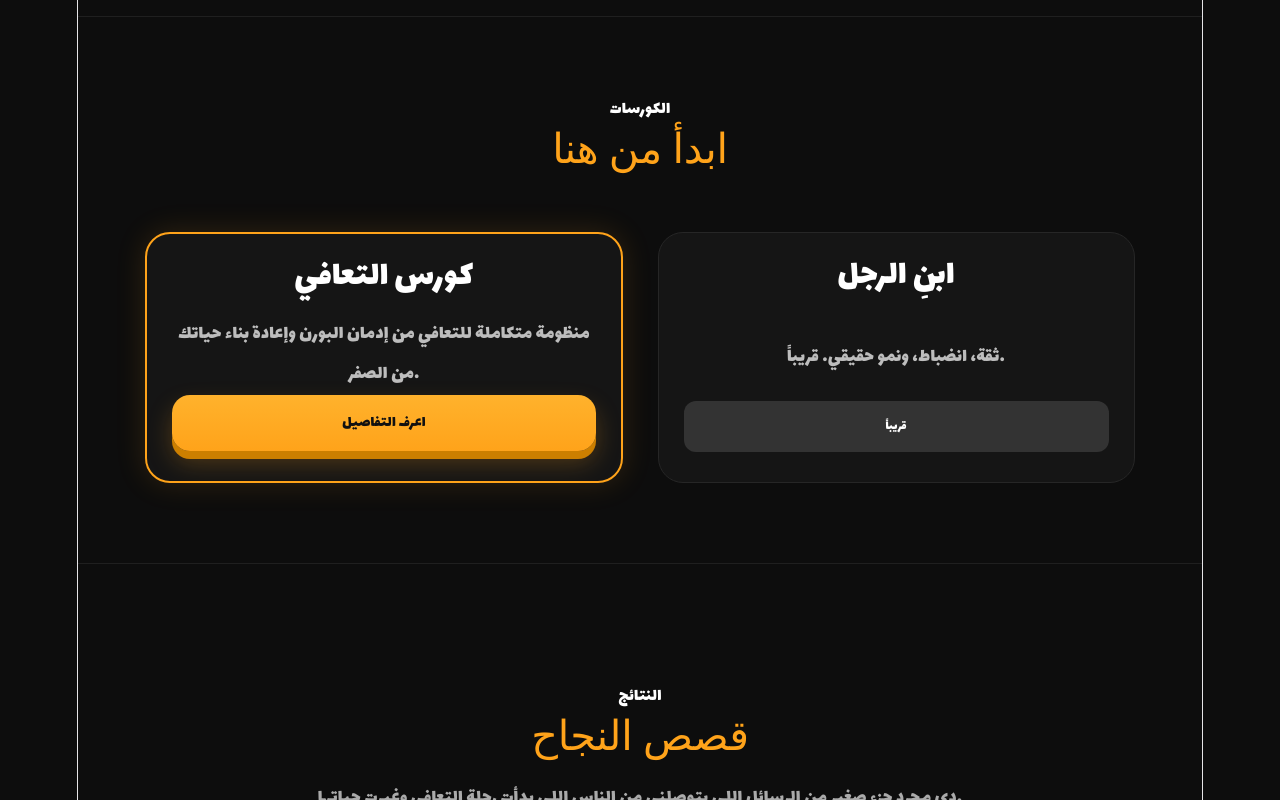
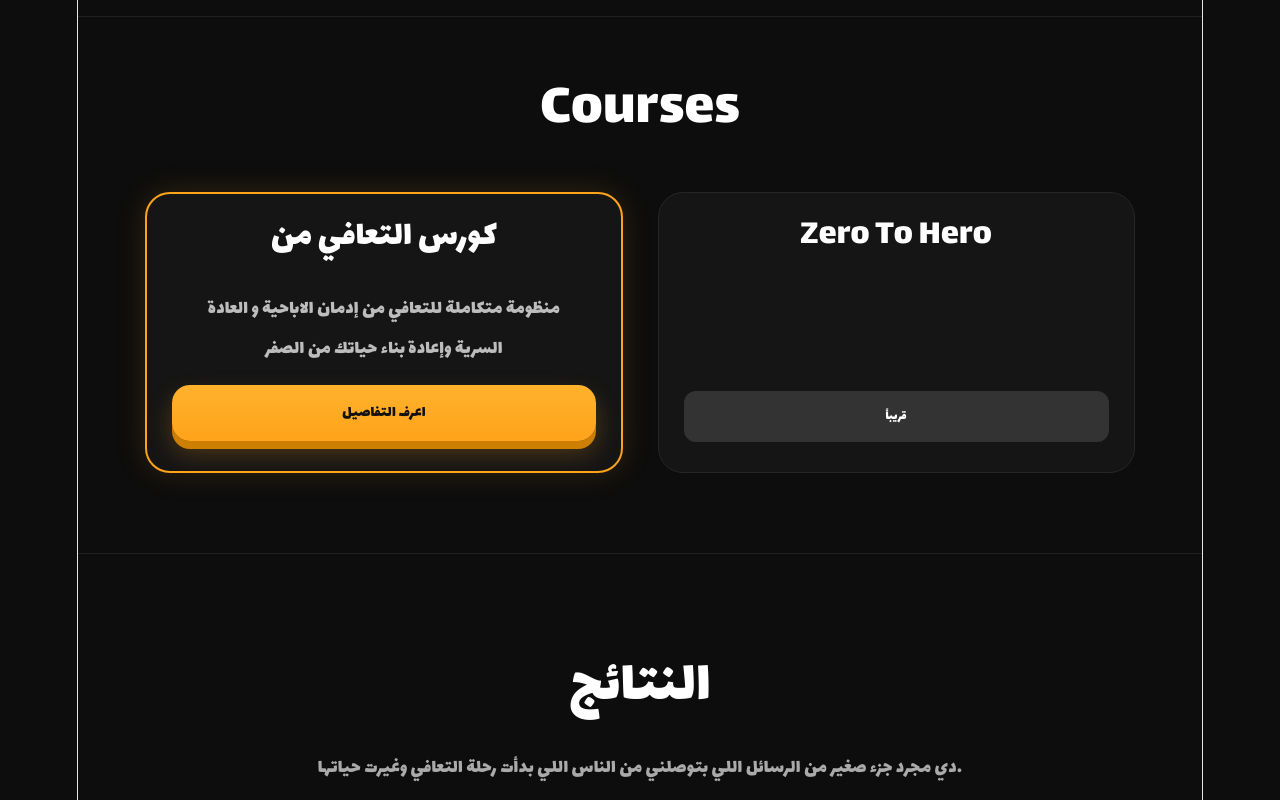
Before and after one commit to 3mr-malek/amr-mindset, a React (Vite) app: page / in a window 1280 px wide. Shown: the part 1460-2260 px from the top of the page. Built offline with nearby package versions, Linux system fonts and the light colour scheme; a web font is replaced by a local one.

Commit message:
updated website

```diff
--- a/src/App.css
+++ b/src/App.css
@@ -582,7 +582,14 @@ opacity:.7;
   gap: 35px;
   margin-top: 60px;
 }
+.course-home-cards p{
+  margin: 15px;
+}
+.section-label{
+  font-size: 60px;
+  padding-top: 250px;
 
+}
 .home-card {
   background: #151515;
   border: 1px solid #262626;
@@ -631,6 +638,7 @@ opacity:.7;
   color: #aaa;
   line-height: 2;
   margin-bottom: 70px;
+  margin-top: 40px;
   font-size: 1.1rem;
 }
 
--- a/src/components/Courses.jsx
+++ b/src/components/Courses.jsx
@@ -3,17 +3,17 @@ import { Link } from "react-router-dom";
 function Courses() {
   return (
     <section className="section" id="courses">
-      <span className="section-label">الكورسات</span>
-      <h2>ابدأ من هنا</h2>
+      <span className="section-label">Courses</span>
+
 
       <div className="course-home-cards">
 
         <div className="home-card home-featured">
-          <h3>كورس التعافي</h3>
+          <h3>كورس التعافي من</h3>
 
           <p>
-            منظومة متكاملة للتعافي من إدمان البورن
-            وإعادة بناء حياتك من الصفر.
+            منظومة متكاملة للتعافي من إدمان الاباحية و العادة السرية
+            وإعادة بناء حياتك من الصفر
           </p>
 
           <Link
@@ -25,10 +25,9 @@ function Courses() {
         </div>
 
         <div className="home-card">
-          <h3>ابنِ الرجل</h3>
+          <h3>Zero To Hero </h3>
 
           <p>
-            ثقة، انضباط، ونمو حقيقي. قريباً.
           </p>
 
           <button className="coming-btn">
--- a/src/components/Reviews.jsx
+++ b/src/components/Reviews.jsx
@@ -21,7 +21,6 @@ function Reviews() {
         النتائج
       </span>
 
-      <h2>قصص النجاح</h2>
 
       <p className="reviews-text">
         دي مجرد جزء صغير من الرسائل اللي بتوصلني من الناس
--- a/src/pages/RecoveryCourse.jsx
+++ b/src/pages/RecoveryCourse.jsx
@@ -41,7 +41,7 @@ function RecoveryCourse() {
 
     {/* الباقة الأولى */}
     <div className="card">
-      <h3> الباقة الاولى</h3>
+      <h3> الباقة العادية</h3>
 
       <p>✔ الكورس كامل</p>
       <p>✔ وصول مدى الحياة</p>
@@ -72,7 +72,7 @@ function RecoveryCourse() {
       <p>✔ الكورس كامل</p>
       <p>✔ وصول مدى الحياة</p>
       <p>✔ جميع تحديثات الكورس بتنزلك مجانا</p>
-      <p>✔ رقم الواتساب الشخصي بتاعي</p>
+      <p>✔ رقم الواتساب الشخصي بتاعي للاسئلة</p>
       <p>✔ جروب واتساب</p>
       <p>✔ مكالمة 1 شخصية  </p>
 
@@ -104,7 +104,7 @@ function RecoveryCourse() {
   <li>✔ خطة تعافي مخصصة</li>
   <li>✔   مخصص ليك حسب نظامك هقولك تمشي فيه ازاي PDF</li>
   <li>✔   خطة 3 الي 6 شهور هقولك تعمل فيهم ايه </li>
-  <li>✔ مكالمة اسبوعية للمتابعة  </li>
+  <li>✔ عدد 12 مكالمة شخصية لهف </li>
   <li>✔ حرفيا مش هسيبك غير لما تبطل</li>
   <li>✔ بنسبة اكبر من 95% ببقا ضامن ليك انك تبطل </li>
   <li>✔ أولوية في الرد</li>
```
